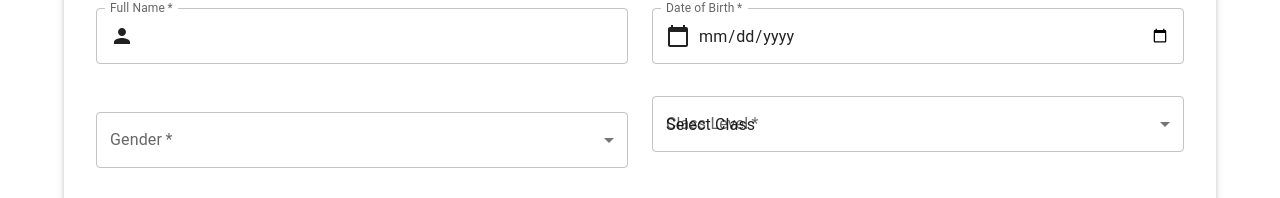
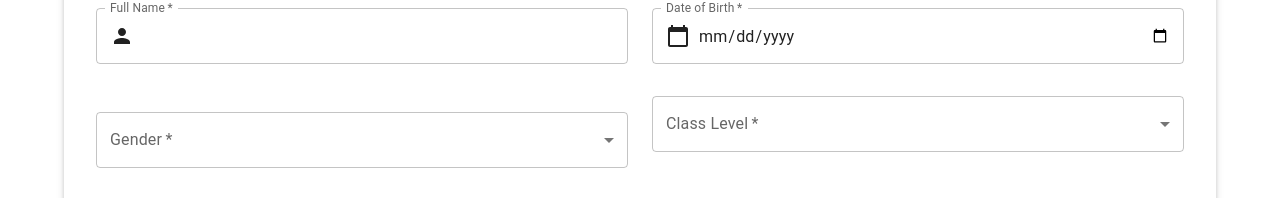
Before and after one commit to elly-design/tbjs-system, a React (Vite) app: page /admission in a window 1280 px wide. Shown: the part 289-487 px from the top of the page. Built offline with nearby package versions, Linux system fonts and the light colour scheme.

Commit message:
refactor: Update default class level select placeholder in Admission form

```diff
--- a/src/pages/Admission.jsx
+++ b/src/pages/Admission.jsx
@@ -289,8 +289,8 @@ const Admission = () => {
                 select
                 SelectProps={{ native: true }}
               >
-                <option value="">Select Class</option>
-                <option value="PP0">Baby Class</option>
+                <option value=""></option>
+                <option value="Baby Class">Baby Class</option>
                 <option value="PP1">PP1</option>
                 <option value="PP2">PP2</option>
                 <option value="Grade 1">Grade 1</option>
```
